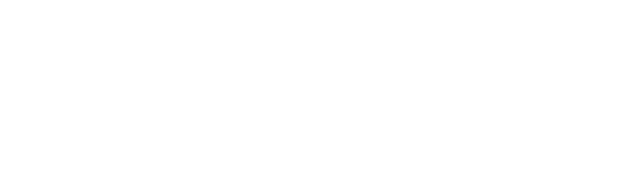
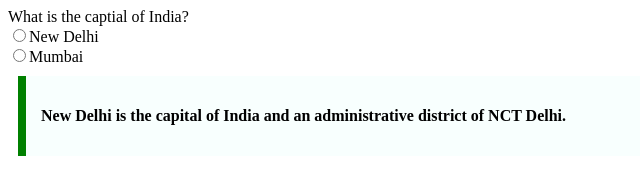
Before and after one commit to acciojob/trivia-Rajatx7, a website: page main.html in a window 1280 px wide. Shown: the whole page, without its empty margins (0-640 px from the left). Drawn offline with Linux system fonts and the light colour scheme.

Commit message:
created a submission

```diff
--- a/main.html
+++ b/main.html
@@ -4,10 +4,25 @@
 
 <head>
 	<link rel="stylesheet" href="styles.css">
+	<style type="text/css">
+		blockquote{ Max-width:600px; Margin:10px; Padding:15px; Border-left:8px solid; border-color:green; Background-color:#f8fffe; Font-weight: Bold }
+	</style>
 </head>
 
 <body>
 	<!-- the entire body must be written by student -->
+	<form>
+		What is the captial of India?
+		<br>
+		<input type="radio"/>New Delhi
+		<br>
+		<input type="radio"/>Mumbai
+	</form>
+	<blockquote>
+		<p>
+			New Delhi is the capital of India and an administrative district of NCT Delhi.
+		</p>
+	</blockquote>
     <script type="text/javascript" src="./script.js">
 </script>
 
```
